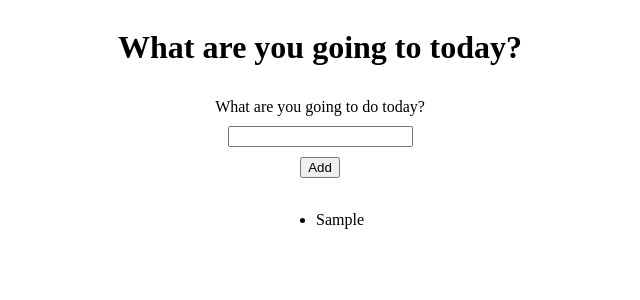
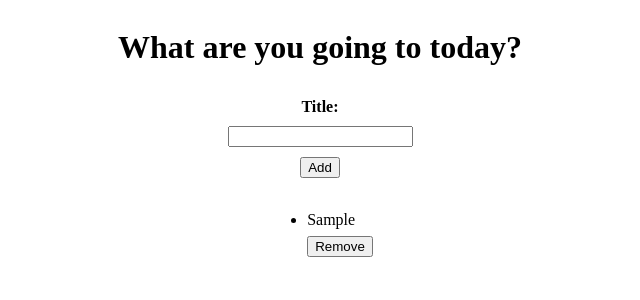
Before and after one commit to AnnaSolovykh/react-to-do, a React (Create React App) app: page / in a window 1280 px wide. Both pictures are taken after typing "Sample" into the empty fields and a click on the button "Add". Shown: the top 300 px of the page, without its empty margins (320-960 px from the left). Built offline with nearby package versions, Linux system fonts and the light colour scheme.

Commit message:
lesson-5

```diff
--- a/src/AddTodoForm.js
+++ b/src/AddTodoForm.js
@@ -1,7 +1,8 @@
-import React, { useState } from 'react';
+import React, { useState } from "react";
+import InputWithLabel from "./InputWithLabel";
 
 const AddTodoForm = ({onAddTodo}) => {
-    const [todoTitle, setTodoTitle] = useState('');
+    const [todoTitle, setTodoTitle] = useState("");
 
     const handleTitleChange = (event) => {
         const newTodoTitle = event.target.value;
@@ -16,7 +17,7 @@ const AddTodoForm = ({onAddTodo}) => {
                 id: Date.now(),
             }
         );
-        setTodoTitle('')
+        setTodoTitle("")
     }
 
     return (
@@ -28,9 +29,17 @@ const AddTodoForm = ({onAddTodo}) => {
             alignItems: "center",
             justifyContent: "space-evenly",
             height: "100px" }}>
-            <label htmlFor='todoTitle'>What are you going to do today?</label>
-            <input id='todoTitle' value={todoTitle} onChange={handleTitleChange} />
-            <button type='submit'>Add</button>
+
+            <InputWithLabel
+                id="todoTitle"
+                value={todoTitle}
+                onInputChange={handleTitleChange}
+            >
+                <strong>Title:</strong>
+            </InputWithLabel>
+
+            <button type="submit">Add</button>
+
         </form>
     );
 }
--- a/src/App.js
+++ b/src/App.js
@@ -14,14 +14,30 @@ const useSemiPersistentState = () => {
   return [todoList, setTodoList]
 }
 
+function App() {
+const [todoList, setTodoList] = useSemiPersistentState();
 
-function App() {
-  const [todoList, setTodoList] = useSemiPersistentState();
+const removeTodo = (id) => {
+  console.log(todoList)
+  const newTodoList = todoList.filter(
+    item => item.newTodo.id !== id
+  );
+  setTodoList(newTodoList)
+};
 
 const addTodo = (newTodo) => {
   setTodoList(
     [...todoList, {newTodo}]
   );
+  //console.log(newTodo.id)
+
+  // const newToDoList = [];
+  // for (let i = 0; i < todoList.length; i++) {
+  //   newToDoList.push(todoList[i])
+  // };
+  // newToDoList.push({newTodo});
+  // setTodoList(newToDoList);
+
   if (newTodo.title === "") {
     alert("Write something!")
   }
@@ -34,7 +50,7 @@ const addTodo = (newTodo) => {
           alignItems: "center" }}>
         <h1>What are you going to today?</h1>
         <AddTodoForm onAddTodo={addTodo}/>
-        <TodoList todoList={todoList}/>
+        <TodoList todoList={todoList} onRemoveItem={removeTodo}/>
       </div>
     );
 }
--- /dev/null
+++ b/src/InputWithLabel.js
@@ -0,0 +1,31 @@
+import { useEffect, useRef } from "react";
+
+const InputWithLabel = ({
+    id,
+    children,
+    value,
+    type="text",
+    onInputChange,
+}) => {
+    const inputRef = useRef();
+
+    useEffect(()=> {
+        inputRef.current.focus();
+        console.log('Field focused');
+    }, []);
+
+    return (
+        <>
+            <label htmlFor={id}>{children}</label>
+            <input
+                id={id}
+                value={value}
+                onChange={onInputChange}
+                type={type}
+                ref={inputRef}
+            />
+        </>
+    )
+};
+
+export default InputWithLabel;
--- a/src/ToDoListItem.js
+++ b/src/ToDoListItem.js
@@ -1,10 +1,14 @@
 import React from "react";
 
-const TodoListItem = ({todo}) => {
+const TodoListItem = ({todo, onRemoveItem}) => {
+    //console.log(todo.id)
     return(
+        <>
             <li style={{ lineHeight: "2" }}>
                 {todo.title}
             </li>
+            <button onClick={ ()=> onRemoveItem(todo.id) }>Remove</button>
+        </>
     );
 };
 
--- a/src/TodoList.js
+++ b/src/TodoList.js
@@ -2,13 +2,19 @@ import React from "react";
 import TodoListItem from "./ToDoListItem";
 
 
-const TodoList = ({todoList}) => {
+const TodoList = ({ todoList, onRemoveItem}) => {
+
     return (
         <div>
             <ul>
-                {todoList.map((item) => {
+                {todoList.map(item => {
+                    //console.log(item)
                     return (
-                        <TodoListItem key={item.newTodo.id} todo={item.newTodo}/>
+                        <TodoListItem
+                            key={item.newTodo.id}
+                            todo={item.newTodo}
+                            onRemoveItem={onRemoveItem}
+                        />
                     );
                 })}
             </ul>
```
